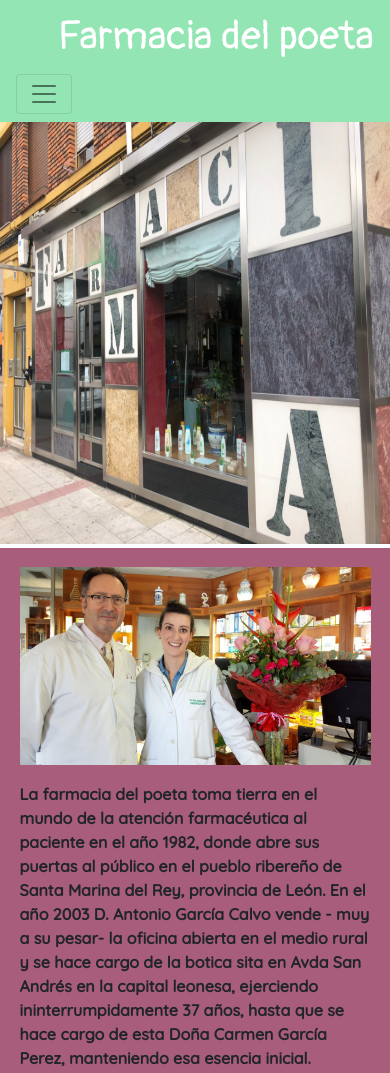
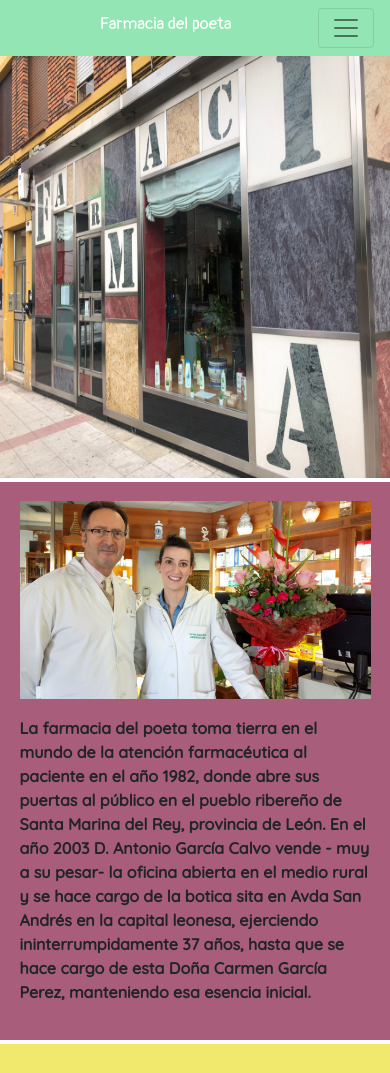
Before and after one commit to Roci29/lafarmaciadelpoeta, a plain HTML site: page index.html in a window 390 px wide. Shown: the top 1073 px of the page. Drawn offline with nearby package versions, Linux system fonts and the light colour scheme.

Commit message:
Update styles.css

```diff
--- a/css/styles.css
+++ b/css/styles.css
@@ -46,6 +46,12 @@ a:hover{
     width: 100%;
 
 
+}
+
+@media (max-width:500px){
+    #title{
+        font-size: smaller;
+    }
 }
 @media (max-width:700px){
 
```
